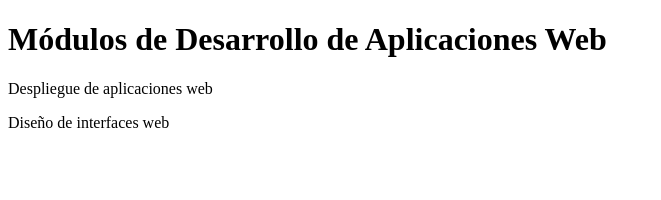
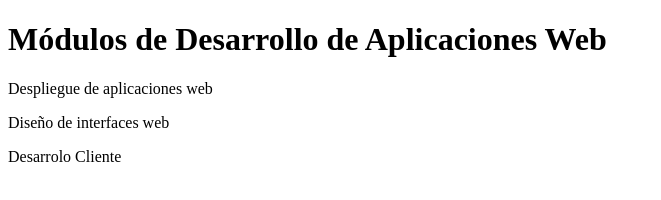
Before and after one commit to KaruzG/dawAct4_1, a plain HTML site: page index.html in a window 1280 px wide. Shown: the whole page, without its empty margins (0-661 px from the left). Drawn offline with Linux system fonts and the light colour scheme.

Commit message:
"Se añade otro mas a inde.html"

```diff
--- a/index.html
+++ b/index.html
@@ -9,5 +9,6 @@
     <h1>Módulos de Desarrollo de Aplicaciones Web</h1>
     <p>Despliegue de aplicaciones web</p>
     <p>Diseño de interfaces web</p>
+    <p>Desarrolo Cliente</p>
 </body>
 </html>
```
